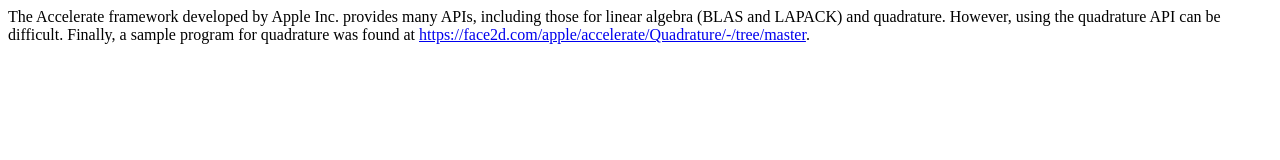
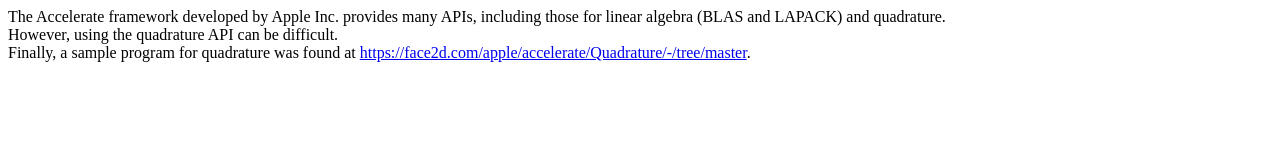
Before and after one commit to 0003821006/quadrature, a plain HTML site: page index.html in a window 1280 px wide. Drawn offline with Linux system fonts and the light colour scheme.

Commit message:
Update index.html

```diff
--- a/index.html
+++ b/index.html
@@ -6,8 +6,8 @@
 </head>
 
 <body>
-    The Accelerate framework developed by Apple Inc. provides many APIs, including those for linear algebra (BLAS and LAPACK) and quadrature.
-    However, using the quadrature API can be difficult.
+    The Accelerate framework developed by Apple Inc. provides many APIs, including those for linear algebra (BLAS and LAPACK) and quadrature.<br>
+    However, using the quadrature API can be difficult.<br>
     Finally, a sample program for quadrature was found at  <a href="https://face2d.com/apple/accelerate/Quadrature/-/tree/master">https://face2d.com/apple/accelerate/Quadrature/-/tree/master</a>.
 </body>
 </html>
```
